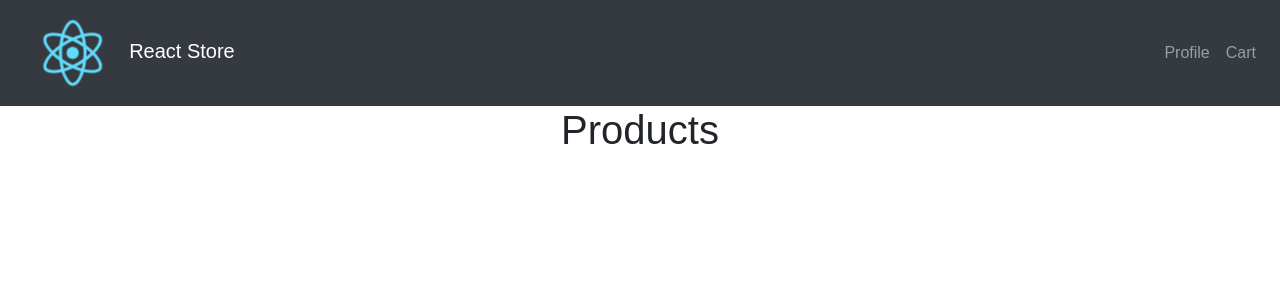
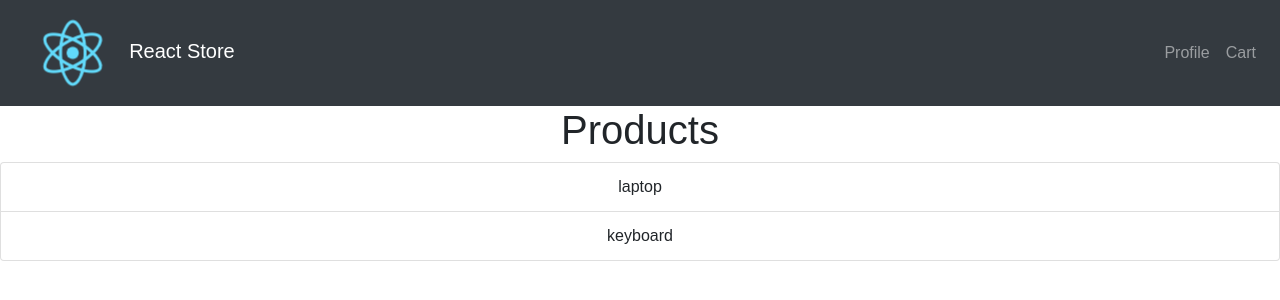
Before and after one commit to akiran/reactfoo-delhi-react-workshop, a React (Create React App) app: page / in a window 1280 px wide. Shown: the top 300 px of the page. Built offline with nearby package versions, Linux system fonts and the light colour scheme.

Commit message:
Product list

```diff
--- a/src/components/ProductList.js
+++ b/src/components/ProductList.js
@@ -1,15 +1,25 @@
 import React from "react";
-
-const products = [
-  { id: 1, title: "laptop", price: "$1000", description: "" },
-  { id: 2, title: "keyboard", price: "$100", description: "" }
-];
+import { ListGroup, ListGroupItem } from "reactstrap";
 
 export default class ProductList extends React.Component {
+  constructor(props) {
+    super(props);
+    this.state = {
+      products: [
+        { id: 1, title: "laptop", price: "$1000", description: "" },
+        { id: 2, title: "keyboard", price: "$100", description: "" }
+      ]
+    };
+  }
   render() {
     return (
       <div>
         <h1>Products</h1>
+        <ListGroup>
+          {this.state.products.map(product => (
+            <ListGroupItem key={product.id}>{product.title}</ListGroupItem>
+          ))}
+        </ListGroup>
       </div>
     );
   }
```
